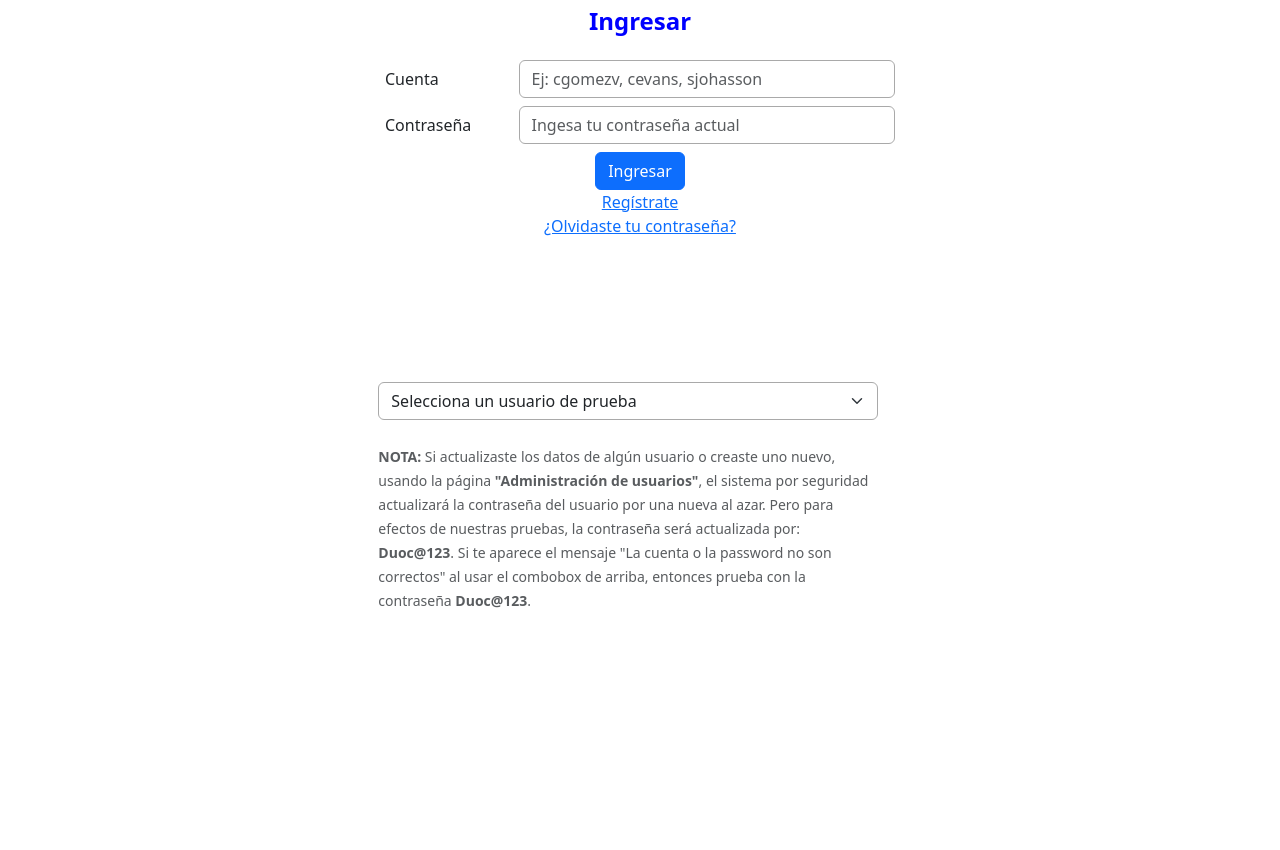
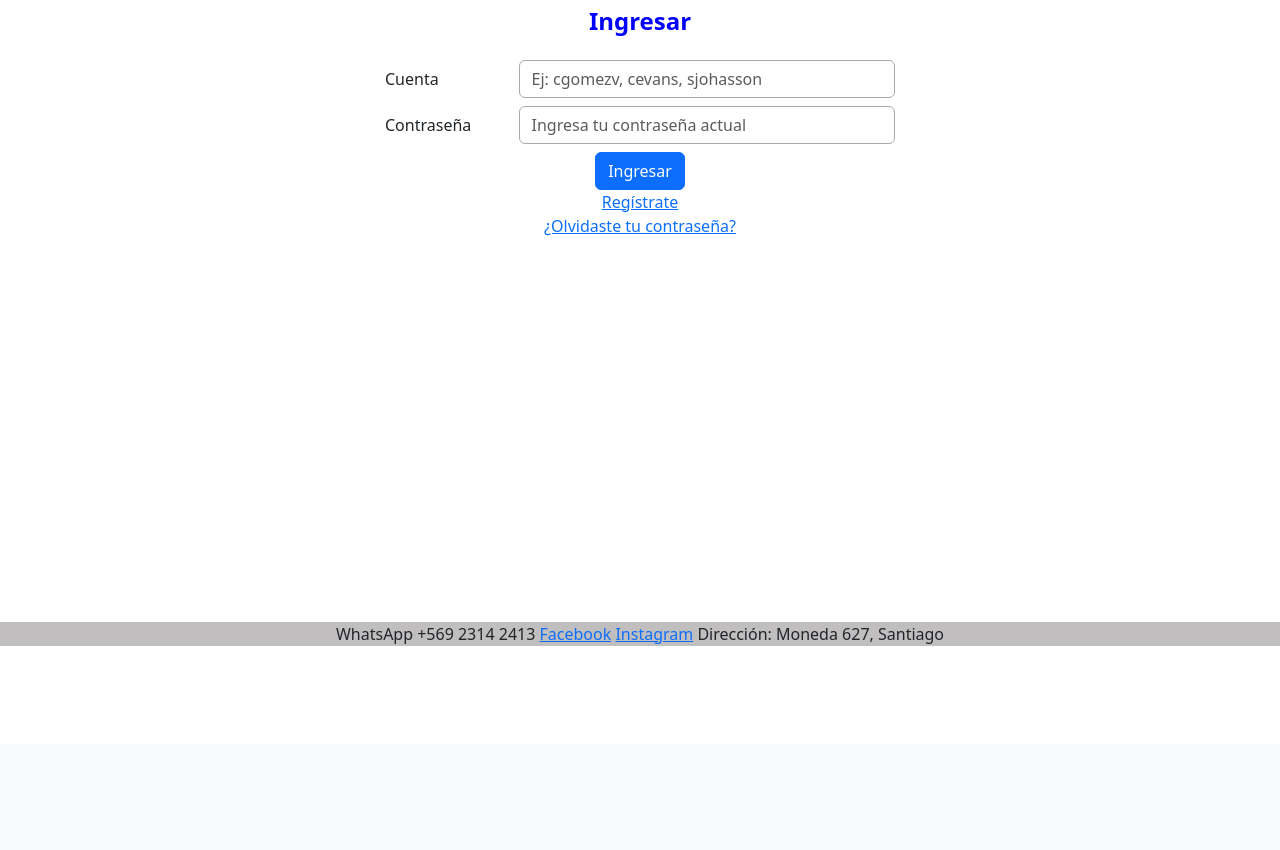
Before and after one commit to bjoaquin19/UmbrellaDjango, a Django app: page /ingresar in a window 1280 px wide. Shown: the part 56-906 px from the top of the page. After the commit the page ends 702 px from the top, so only its background shows below. Run offline with Django 4.2, Linux system fonts and the light colour scheme; data comes from the database, SQL or seed files in the repository; both versions use the stored data as it was after the commit; some libraries are stand-ins or nearby versions.

Commit message:
ULTIMO PASO

```diff
--- a/tienda/core/static/core/js/ingresar.js
+++ b/tienda/core/static/core/js/ingresar.js
@@ -2,7 +2,7 @@
 
   // Asignar placeholders para ayudar a los usuarios
   $('#id_username').attr('placeholder', 'Ej: cgomezv, cevans, sjohasson');
-  $('#id_password').attr('placeholder', 'Ingesa tu contraseña actual');
+  $('#id_password').attr('placeholder', 'Ingresa tu contraseña actual');
 
   /*
   $('#form').validate({
--- a/tienda/core/templates/core/ingresar.html
+++ b/tienda/core/templates/core/ingresar.html
@@ -32,7 +32,7 @@
         </div>
         <br><br><br><br><br>
         <div class="row">
-            {% include 'common/combobox_usuarios.html' %}
+            {% comment %}{% include 'common/combobox_usuarios.html' %}{% endcomment %}
         </div>
     </div>
 </form>
--- a/tienda/core/templates/core/registro.html
+++ b/tienda/core/templates/core/registro.html
@@ -44,9 +44,6 @@
           <!-- Boton para "Limpiar formulario" (VER COMENTARIO "BOTON LIMPIAR FORMULARIO" en script.js) -->
           <button type="reset" class="btn btn-primary" id="limpiar_formulario"> Limpiar </button>
 
-          <!-- Botón para "Crear usuario de prueba" (VER COMENTARIO "CREAR USUARIO DE PRUEBA" en registrarme.js) -->
-          <button class="btn btn-primary" id="crear_usuario_prueba"> Crear usuario de prueba </button>
-
         </div>
 
       </form>
```
Also changed, not shown: tienda/db.sqlite3, tienda/media/perfiles/Captura_de_pantalla_1.png (added).
